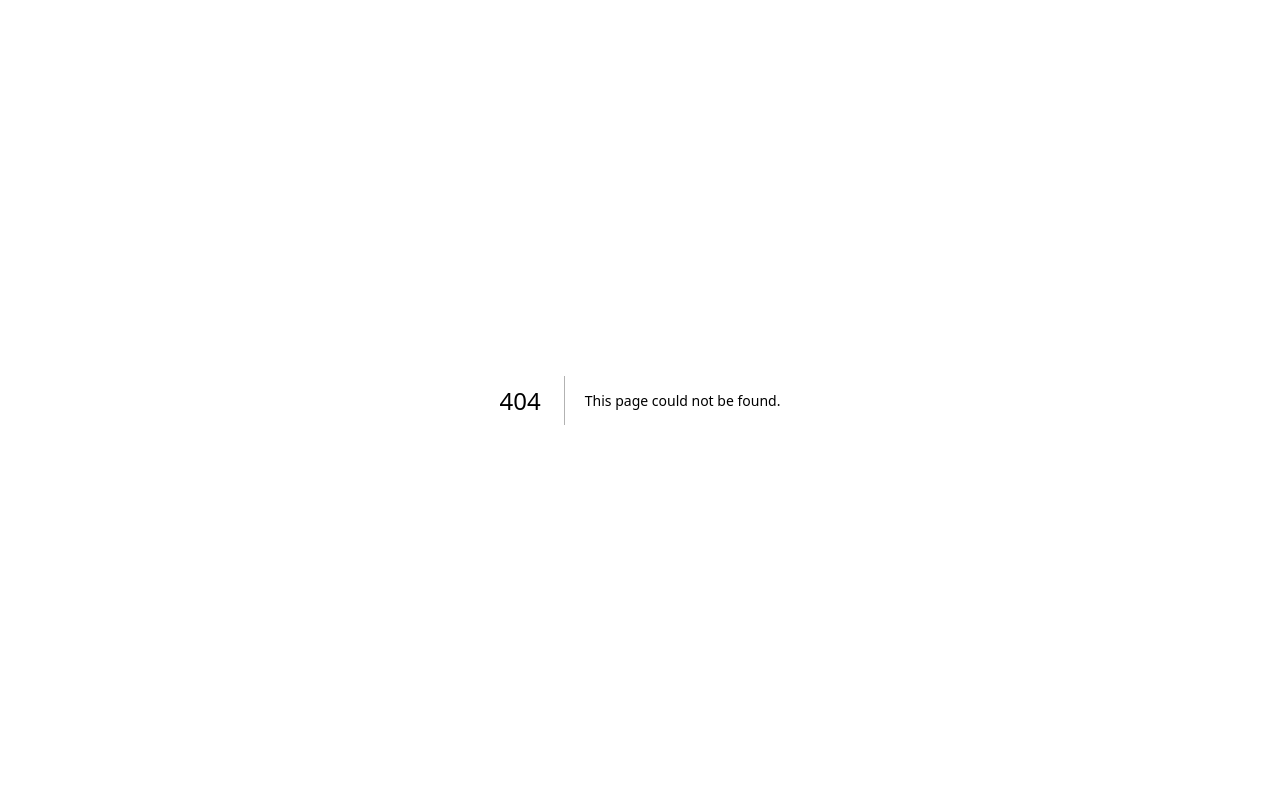
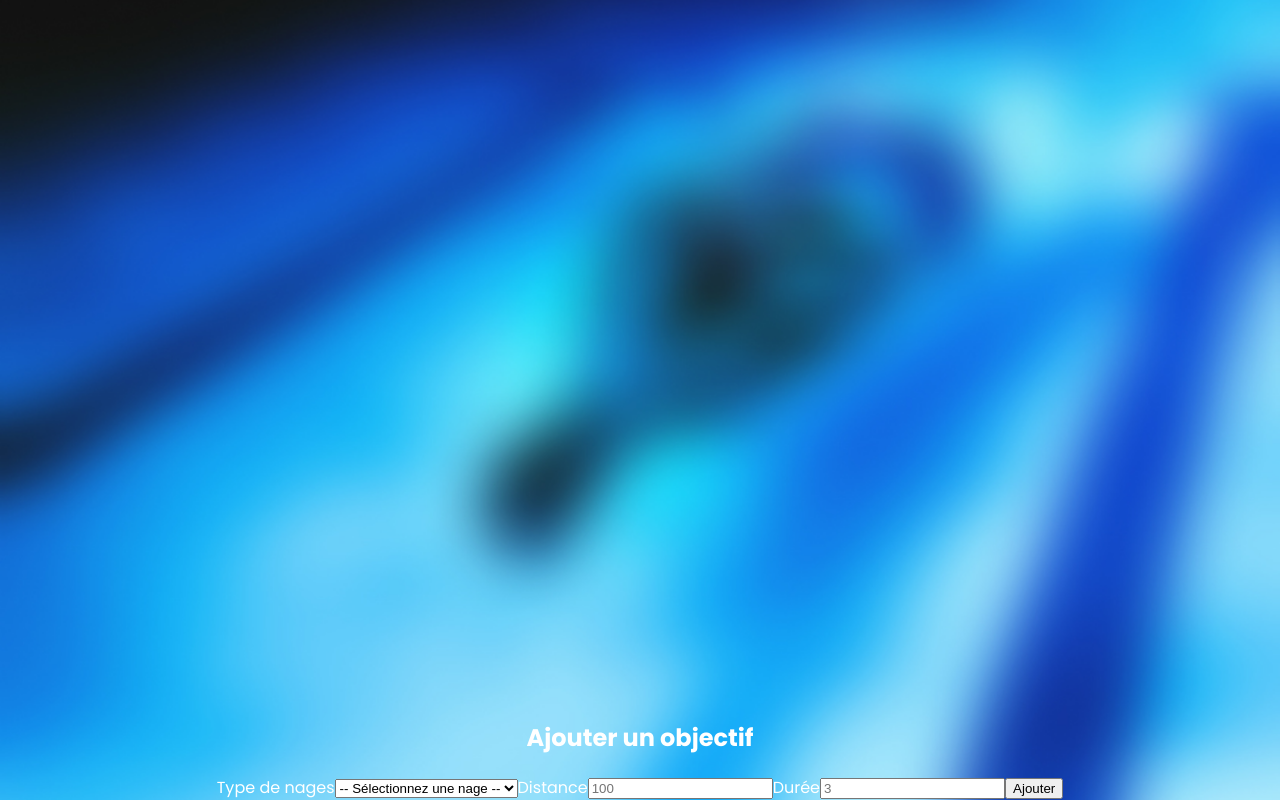
Before and after one commit to FaresBza/swimgoals_travail_bachelor, a Next.js app in the folder swimgoals_frontend/: page /add-objective/1 in a window 1280 px wide. Before the commit this address had no page. Built offline with nearby package versions, Linux system fonts and the light colour scheme.

Commit message:
Added FormObjective component for creating goals with user input handling

```diff
--- /dev/null
+++ b/swimgoals_frontend/src/app/add-objective/[id]/FormObjective.tsx
@@ -0,0 +1,90 @@
+"use client";
+
+import { useEffect, useState } from "react";
+import { useRouter, useParams } from "next/navigation";
+import useObjectiveApi from "@/app/hooks/useObjectiveApi";
+import useLocalStorage from "@/app/hooks/useLocalStorage";
+import SwimMapping from "@/app/mapping/SwimMapping";
+const FormObjective = () => {
+    const router = useRouter();
+    const { id } = useParams(); // id du nageur
+
+    const { createObjective } = useObjectiveApi();
+    const { recoverUserId } = useLocalStorage();
+
+    const [selectedSwim, setSelectedSwim] = useState<string>("");
+    const [distance, setDistance] = useState<string>("");
+    const [time, setTime] = useState<string>("");
+
+    useEffect(() => {
+        recoverUserId();
+    }, []);
+
+    const addObjective = () => {
+        if (!selectedSwim || !distance || !time || !id) return;
+        console.log("Envoie de l'objectif...");
+
+        createObjective({
+            swim: parseInt(selectedSwim, 10),
+            swimmerId: parseInt(id as string, 10),
+            distance: distance,
+            time: time,
+        });
+        console.log("Objectif envoyé !!");
+
+        router.push(`/objectives/swimmer/${id}`);
+    };
+
+    return (
+        <div className="container">
+            <main className="main-container">
+                <div className="add-objective-card">
+                    <h2 className="title-card">Ajouter un objectif</h2>
+                    <form
+                        className="form-add-objective"
+                        onSubmit={(e) => {
+                            e.preventDefault();
+                            addObjective();
+                        }}
+                    >
+                        <label className="label-objective">Type de nages</label>
+                        <select
+                            className="select-swims"
+                            value={selectedSwim}
+                            onChange={(e) => setSelectedSwim(e.target.value)}
+                        >
+                            <option value="">-- Sélectionnez une nage --</option>
+                            {SwimMapping.map((swim) => (
+                                <option key={swim.id} value={swim.id}>
+                                    {swim.name}
+                                </option>
+                            ))}
+                        </select>
+
+                        <label className="label-group">Distance</label>
+                        <input
+                            type="number"
+                            className="input-objectives"
+                            placeholder="100"
+                            value={distance}
+                            onChange={(e) => setDistance(e.target.value)}
+                        />
+
+                        <label className="label-objective">Durée</label>
+                        <input
+                            type="number"
+                            className="input-objectives"
+                            placeholder="3"
+                            value={time}
+                            onChange={(e) => setTime(e.target.value)}
+                        />
+
+                        <button type="submit">Ajouter</button>
+                    </form>
+                </div>
+            </main>
+        </div>
+    );
+};
+
+export default FormObjective;
--- a/swimgoals_frontend/src/app/add-objective/page.tsx
+++ b/swimgoals_frontend/src/app/add-objective/[id]/page.tsx
@@ -1,7 +1,7 @@
 "use client"
 
-import FormObjective from '../add-group/FormObjective';
-import './../styles/BackgroundImage.scss'
+import FormObjective from './FormObjective';
+import './../../styles/BackgroundImage.scss'
 
 const AddObjective = () => {
     return (
```
Also changed, not shown: swimgoals_frontend/src/app/add-group/FormObjective.tsx (deleted, +0 -13 lines).
